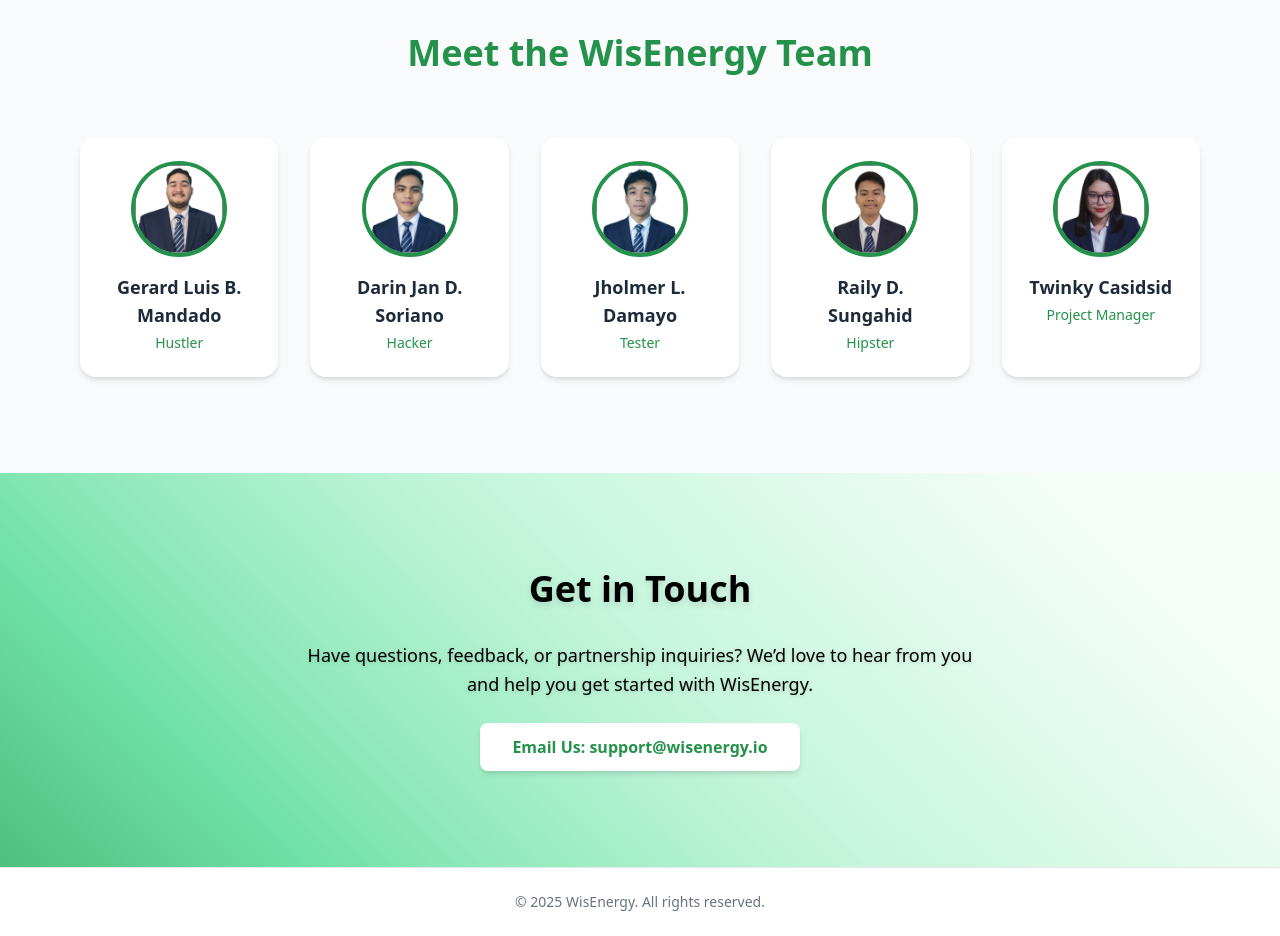
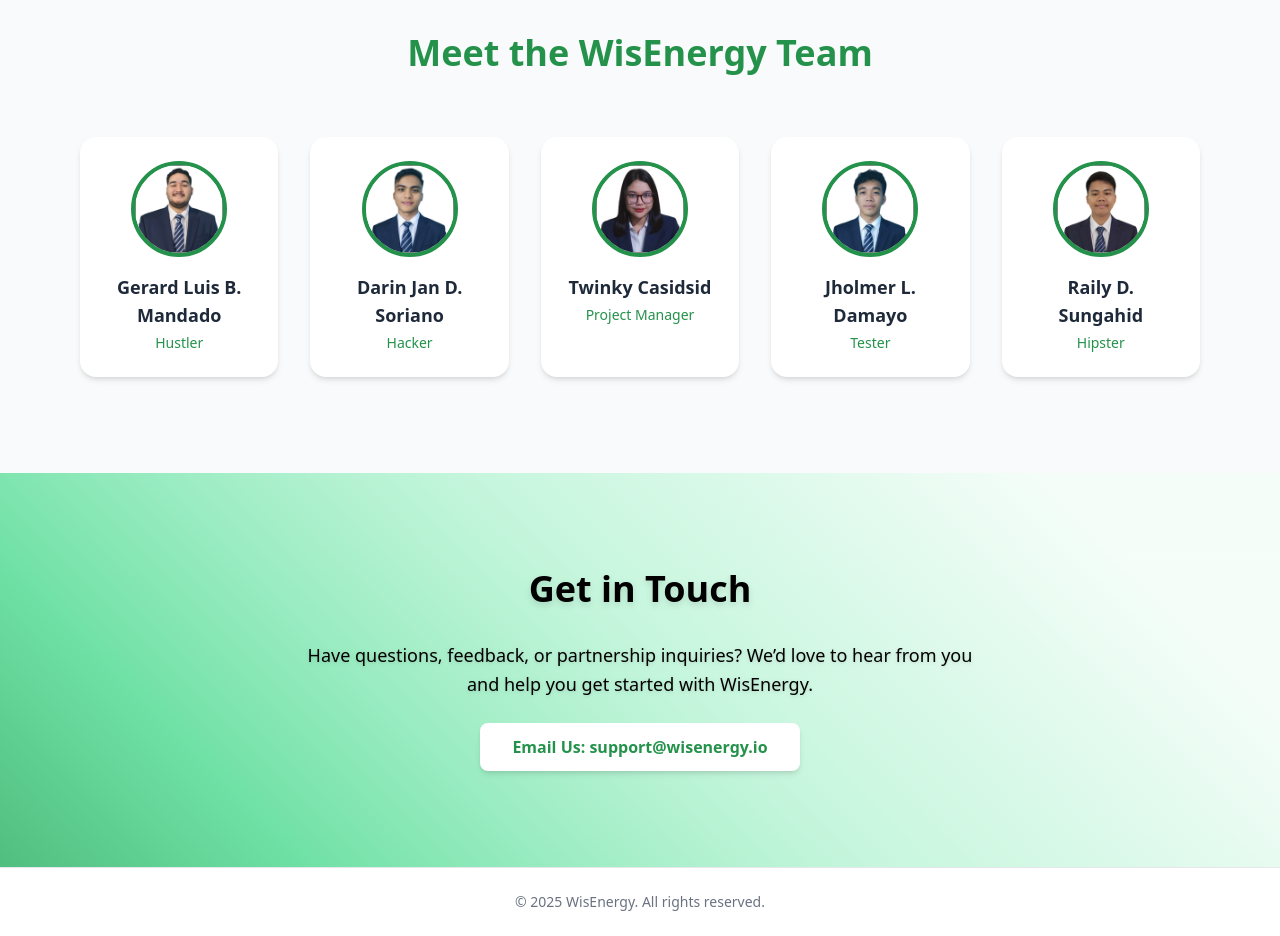
Before and after one commit to darinjan13/WisEnergyAdmin, a React (Vite) app: page / in a window 1280 px wide. Shown: the part 1640-2576 px from the top of the page. Built offline with nearby package versions, Linux system fonts and the light colour scheme.

Commit message:
Update team member list on LandingPage component

```diff
--- a/src/components/layout/LandingPage.jsx
+++ b/src/components/layout/LandingPage.jsx
@@ -228,6 +228,11 @@
               img: "/Darin.png",
             },
             {
+              name: "Twinky Casidsid",
+              role: "Project Manager",
+              img: "/Twinky.png",
+            },
+            {
               name: "Jholmer L. Damayo",
               role: "Tester",
               img: "/Jholmer.png",
@@ -236,11 +241,6 @@
               name: "Raily D. Sungahid",
               role: "Hipster",
               img: "/Raily.png",
-            },
-            {
-              name: "Twinky Casidsid",
-              role: "Project Manager",
-              img: "/Twinky.png",
             },
           ].map((member, i) => (
             <motion.div
```
